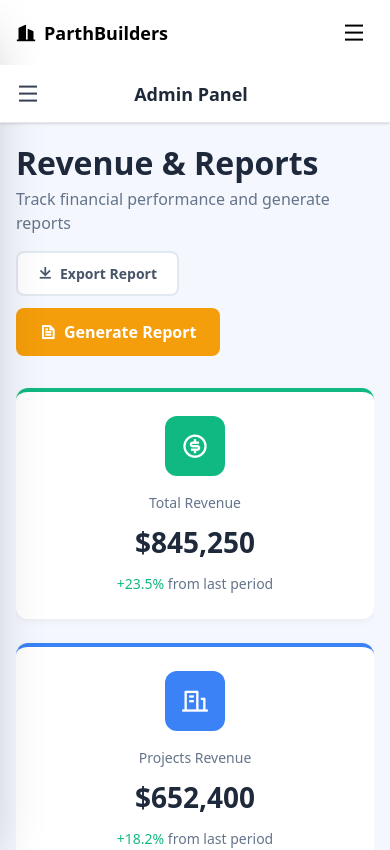
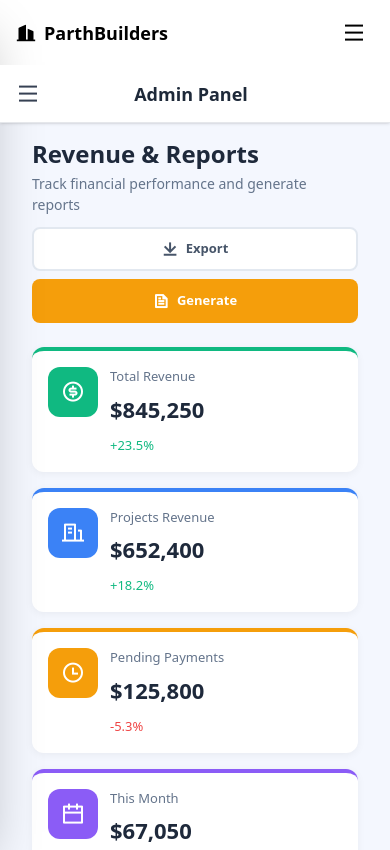
Before and after one commit to udaykene/react-dashboard, a React (Vite) app: page /admin/revenue_reports in a window 390 px wide. Shown: the top 850 px of the page. Built offline with nearby package versions, Linux system fonts and the light colour scheme.

Commit message:
Add responsive taiwind classes on RevenueReports pages

```diff
--- a/src/pages/AdminRevenueReports.jsx
+++ b/src/pages/AdminRevenueReports.jsx
@@ -127,55 +127,59 @@ const AdminRevenueReports = () => {
 
   return (
     <AdminLayout>
-      <div className="flex h-screen flex-col overflow-y-auto no-scrollbar pb-6">
+      <div className="flex h-screen flex-col overflow-y-auto no-scrollbar pb-4 sm:pb-6 px-4 sm:px-6 lg:px-8">
         {/* Header Section */}
-        <div className="mb-8 flex flex-col items-start justify-between gap-4 md:flex-row md:items-center">
-          <div>
-            <h1 className="m-0 text-[2rem] font-bold text-[#1e293b]">Revenue & Reports</h1>
-            <p className="m-0 text-[1rem] text-[#64748b]">
+        <div className="mb-6 sm:mb-8 flex flex-col items-start justify-between gap-3 sm:gap-4 md:flex-row md:items-center">
+          <div className="w-full md:w-auto">
+            <h1 className="m-0 text-[1.5rem] sm:text-[1.75rem] md:text-[2rem] font-bold text-[#1e293b] leading-tight">
+              Revenue & Reports
+            </h1>
+            <p className="m-0 text-[0.875rem] sm:text-[0.9375rem] md:text-[1rem] text-[#64748b] mt-1 sm:mt-0">
               Track financial performance and generate reports
             </p>
           </div>
-          <div className="flex flex-wrap gap-3">
-            <button className="flex items-center gap-2 rounded-lg border-2 border-[#e2e8f0] bg-white px-5 py-2.5 text-[0.875rem] font-semibold text-[#475569] transition-all hover:border-[#f59e0b] hover:bg-[#fef3c7] hover:text-[#d97706]">
-              <i className="ri-download-line"></i>
-              Export Report
+          <div className="flex flex-col xs:flex-row w-full md:w-auto gap-2 sm:gap-3">
+            <button className="flex items-center justify-center gap-2 rounded-lg border-2 border-[#e2e8f0] bg-white px-4 sm:px-5 py-2 sm:py-2.5 text-[0.8125rem] sm:text-[0.875rem] font-semibold text-[#475569] transition-all hover:border-[#f59e0b] hover:bg-[#fef3c7] hover:text-[#d97706] whitespace-nowrap">
+              <i className="ri-download-line text-base sm:text-lg"></i>
+              <span className="hidden xs:inline">Export Report</span>
+              <span className="xs:hidden">Export</span>
             </button>
-            <button className="flex items-center gap-2 rounded-lg bg-[#f59e0b] px-6 py-3 font-semibold text-white transition-all hover:bg-[#d97706]">
-              <i className="ri-file-text-line"></i>
-              Generate Report
+            <button className="flex items-center justify-center gap-2 rounded-lg bg-[#f59e0b] px-4 sm:px-6 py-2.5 sm:py-3 font-semibold text-white transition-all hover:bg-[#d97706] text-[0.8125rem] sm:text-[0.875rem] md:text-[1rem] whitespace-nowrap">
+              <i className="ri-file-text-line text-base sm:text-lg"></i>
+              <span className="hidden xs:inline">Generate Report</span>
+              <span className="xs:hidden">Generate</span>
             </button>
           </div>
         </div>
 
         {/* Revenue Stats Grid */}
-        <div className="mb-8 grid grid-cols-1 gap-6 sm:grid-cols-2 lg:grid-cols-4">
+        <div className="mb-6 sm:mb-8 grid grid-cols-1 gap-4 sm:gap-5 md:gap-6 sm:grid-cols-2 lg:grid-cols-4">
           {revenueStats.map((stat, index) => (
             <div
               key={index}
-              className="flex flex-col items-center rounded-[12px] border-t-4 bg-white p-6 text-center shadow-[0_2px_8px_rgba(0,0,0,0.05)] transition-all duration-300 hover:translate-y-[-4px] hover:shadow-[0_8px_20px_rgba(0,0,0,0.1)] md:flex-row md:items-start md:text-left"
+              className="flex flex-row items-start gap-3 sm:gap-4 rounded-[12px] border-t-4 bg-white p-4 sm:p-5 md:p-6 shadow-[0_2px_8px_rgba(0,0,0,0.05)] transition-all duration-300 hover:translate-y-[-4px] hover:shadow-[0_8px_20px_rgba(0,0,0,0.1)]"
               style={{ borderTopColor: stat.color }}
             >
               <div
-                className="mb-4 flex h-[60px] w-[60px] flex-shrink-0 items-center justify-center rounded-[12px] text-[1.75rem] text-white md:mb-0 md:mr-4"
+                className="flex h-[50px] w-[50px] sm:h-[55px] sm:w-[55px] md:h-[60px] md:w-[60px] flex-shrink-0 items-center justify-center rounded-[12px] text-[1.5rem] sm:text-[1.625rem] md:text-[1.75rem] text-white"
                 style={{ backgroundColor: stat.color }}
               >
                 <i className={stat.icon}></i>
               </div>
-              <div className="flex-1">
-                <p className="m-0 mb-2 text-[0.875rem] font-medium text-[#64748b]">
+              <div className="flex-1 min-w-0">
+                <p className="m-0 mb-1.5 sm:mb-2 text-[0.8125rem] sm:text-[0.875rem] font-medium text-[#64748b]">
                   {stat.title}
                 </p>
-                <h3 className="m-0 mb-2 text-[1.75rem] font-bold text-[#1e293b]">
+                <h3 className="m-0 mb-1.5 sm:mb-2 text-[1.375rem] sm:text-[1.5rem] md:text-[1.75rem] font-bold text-[#1e293b] truncate">
                   {stat.value}
                 </h3>
                 <span
-                  className={`text-[0.875rem] font-medium ${
+                  className={`text-[0.8125rem] sm:text-[0.875rem] font-medium ${
                     stat.change === "increase" ? "text-[#10b981]" : "text-[#ef4444]"
                   }`}
                 >
                   {stat.trend}{" "}
-                  <span className="text-[#64748b]">from last period</span>
+                  <span className="text-[#64748b] hidden xs:inline">from last period</span>
                 </span>
               </div>
             </div>
@@ -183,19 +187,19 @@ const AdminRevenueReports = () => {
         </div>
 
         {/* Main Content Grid */}
-        <div className="grid grid-cols-1 gap-6 lg:grid-cols-3">
+        <div className="grid grid-cols-1 gap-4 sm:gap-5 md:gap-6 lg:grid-cols-3">
           {/* Revenue Chart - 2 columns */}
-          <div className="rounded-[12px] bg-white p-6 shadow-[0_2px_8px_rgba(0,0,0,0.05)] lg:col-span-2">
-            <div className="mb-6 flex flex-col items-start justify-between gap-4 border-b-2 border-[#f1f5f9] pb-4 sm:flex-row sm:items-center">
-              <h2 className="text-[1.25rem] font-bold text-[#1e293b]">
+          <div className="rounded-[12px] bg-white p-4 sm:p-5 md:p-6 shadow-[0_2px_8px_rgba(0,0,0,0.05)] lg:col-span-2">
+            <div className="mb-4 sm:mb-5 md:mb-6 flex flex-col items-start justify-between gap-3 sm:gap-4 border-b-2 border-[#f1f5f9] pb-3 sm:pb-4">
+              <h2 className="text-[1.125rem] sm:text-[1.25rem] font-bold text-[#1e293b]">
                 Revenue Overview
               </h2>
-              <div className="flex gap-2">
+              <div className="flex gap-2 w-full sm:w-auto">
                 {["week", "month", "year"].map((period) => (
                   <button
                     key={period}
                     onClick={() => setSelectedPeriod(period)}
-                    className={`rounded-lg border-2 px-4 py-2 text-[0.875rem] font-semibold transition-all ${
+                    className={`flex-1 sm:flex-initial rounded-lg border-2 px-3 sm:px-4 py-1.5 sm:py-2 text-[0.75rem] sm:text-[0.8125rem] md:text-[0.875rem] font-semibold transition-all ${
                       selectedPeriod === period
                         ? "border-[#f59e0b] bg-[#fef3c7] text-[#d97706]"
                         : "border-transparent bg-[#f1f5f9] text-[#475569] hover:bg-[#e2e8f0]"
@@ -208,27 +212,27 @@ const AdminRevenueReports = () => {
             </div>
 
             {/* Bar Chart */}
-            <div className="flex h-[320px] items-end justify-between gap-3 px-2">
+            <div className="flex h-[240px] sm:h-[280px] md:h-[320px] items-end justify-between gap-1 sm:gap-2 md:gap-3 px-1 sm:px-2">
               {monthlyRevenue.map((data, index) => (
                 <div
                   key={index}
-                  className="group flex flex-1 flex-col items-center gap-2"
+                  className="group flex flex-1 flex-col items-center gap-1.5 sm:gap-2"
                 >
                   <div className="relative w-full">
                     <div
                       className="w-full rounded-t-lg bg-gradient-to-t from-[#f59e0b] to-[#fbbf24] transition-all duration-500 hover:from-[#d97706] hover:to-[#f59e0b]"
                       style={{
-                        height: `${(data.revenue / maxRevenue) * 260}px`,
+                        height: `${(data.revenue / maxRevenue) * (window.innerWidth < 640 ? 200 : window.innerWidth < 768 ? 220 : 260)}px`,
                         minHeight: "20px",
                       }}
                     >
-                      <div className="absolute -top-10 left-1/2 hidden -translate-x-1/2 rounded-lg bg-[#1e293b] px-3 py-2 text-[0.75rem] font-semibold text-white shadow-lg group-hover:block">
+                      <div className="absolute -top-8 sm:-top-10 left-1/2 hidden -translate-x-1/2 rounded-lg bg-[#1e293b] px-2 sm:px-3 py-1 sm:py-2 text-[0.65rem] sm:text-[0.75rem] font-semibold text-white shadow-lg group-hover:block whitespace-nowrap z-10">
                         ${(data.revenue / 1000).toFixed(0)}K
                         <div className="absolute -bottom-1 left-1/2 h-2 w-2 -translate-x-1/2 rotate-45 bg-[#1e293b]"></div>
                       </div>
                     </div>
                   </div>
-                  <span className="text-[0.75rem] font-medium text-[#64748b]">
+                  <span className="text-[0.625rem] sm:text-[0.6875rem] md:text-[0.75rem] font-medium text-[#64748b]">
                     {data.month}
                   </span>
                 </div>
@@ -237,22 +241,22 @@ const AdminRevenueReports = () => {
           </div>
 
           {/* Revenue Breakdown - 1 column */}
-          <div className="rounded-[12px] bg-white p-6 shadow-[0_2px_8px_rgba(0,0,0,0.05)]">
-            <div className="mb-6 border-b-2 border-[#f1f5f9] pb-4">
-              <h2 className="text-[1.25rem] font-bold text-[#1e293b]">
+          <div className="rounded-[12px] bg-white p-4 sm:p-5 md:p-6 shadow-[0_2px_8px_rgba(0,0,0,0.05)]">
+            <div className="mb-4 sm:mb-5 md:mb-6 border-b-2 border-[#f1f5f9] pb-3 sm:pb-4">
+              <h2 className="text-[1.125rem] sm:text-[1.25rem] font-bold text-[#1e293b]">
                 Revenue by Category
               </h2>
             </div>
 
-            <div className="mb-8 flex items-center justify-center">
-              <div className="relative h-[200px] w-[200px]">
+            <div className="mb-6 sm:mb-8 flex items-center justify-center">
+              <div className="relative h-[160px] w-[160px] sm:h-[180px] sm:w-[180px] md:h-[200px] md:w-[200px]">
                 {/* Donut Chart SVG */}
                 <svg className="h-full w-full -rotate-90 transform">
                   {projectRevenueBreakdown.map((item, index) => {
                     const totalPercentage = projectRevenueBreakdown
                       .slice(0, index)
                       .reduce((sum, i) => sum + i.percentage, 0);
-                    const radius = 80;
+                    const radius = window.innerWidth < 640 ? 64 : window.innerWidth < 768 ? 72 : 80;
                     const circumference = 2 * Math.PI * radius;
                     const strokeDasharray = `${
                       (item.percentage / 100) * circumference
@@ -263,12 +267,12 @@ const AdminRevenueReports = () => {
                     return (
                       <circle
                         key={index}
-                        cx="100"
-                        cy="100"
+                        cx={window.innerWidth < 640 ? "80" : window.innerWidth < 768 ? "90" : "100"}
+                        cy={window.innerWidth < 640 ? "80" : window.innerWidth < 768 ? "90" : "100"}
                         r={radius}
                         fill="none"
                         stroke={item.color}
-                        strokeWidth="28"
+                        strokeWidth={window.innerWidth < 640 ? "22" : window.innerWidth < 768 ? "25" : "28"}
                         strokeDasharray={strokeDasharray}
                         strokeDashoffset={strokeDashoffset}
                         className="transition-all duration-300 hover:opacity-80"
@@ -277,36 +281,36 @@ const AdminRevenueReports = () => {
                   })}
                 </svg>
                 <div className="absolute inset-0 flex flex-col items-center justify-center">
-                  <span className="text-[0.875rem] font-medium text-[#64748b]">
+                  <span className="text-[0.75rem] sm:text-[0.8125rem] md:text-[0.875rem] font-medium text-[#64748b]">
                     Total
                   </span>
-                  <span className="text-[1.5rem] font-bold text-[#1e293b]">
+                  <span className="text-[1.25rem] sm:text-[1.375rem] md:text-[1.5rem] font-bold text-[#1e293b]">
                     $845K
                   </span>
                 </div>
               </div>
             </div>
 
-            <div className="flex flex-col gap-3">
+            <div className="flex flex-col gap-2 sm:gap-3">
               {projectRevenueBreakdown.map((item, index) => (
                 <div
                   key={index}
-                  className="flex items-center justify-between rounded-lg bg-[#f8fafc] p-3 transition-all hover:bg-[#f1f5f9]"
+                  className="flex items-center justify-between rounded-lg bg-[#f8fafc] p-2.5 sm:p-3 transition-all hover:bg-[#f1f5f9]"
                 >
-                  <div className="flex items-center gap-3">
+                  <div className="flex items-center gap-2 sm:gap-3 min-w-0">
                     <div
-                      className="h-4 w-4 rounded-full"
+                      className="h-3 w-3 sm:h-4 sm:w-4 rounded-full flex-shrink-0"
                       style={{ backgroundColor: item.color }}
                     ></div>
-                    <span className="text-[0.875rem] font-medium text-[#1e293b]">
+                    <span className="text-[0.8125rem] sm:text-[0.875rem] font-medium text-[#1e293b] truncate">
                       {item.category}
                     </span>
                   </div>
-                  <div className="flex items-center gap-3">
-                    <span className="text-[0.875rem] font-semibold text-[#64748b]">
+                  <div className="flex items-center gap-2 sm:gap-3 flex-shrink-0">
+                    <span className="text-[0.8125rem] sm:text-[0.875rem] font-semibold text-[#64748b]">
                       {item.percentage}%
                     </span>
-                    <span className="text-[0.875rem] font-bold text-[#1e293b]">
+                    <span className="text-[0.8125rem] sm:text-[0.875rem] font-bold text-[#1e293b]">
                       ${(item.amount / 1000).toFixed(0)}K
                     </span>
                   </div>
@@ -317,51 +321,51 @@ const AdminRevenueReports = () => {
         </div>
 
         {/* Recent Transactions */}
-        <div className="mt-6 rounded-[12px] bg-white p-6 shadow-[0_2px_8px_rgba(0,0,0,0.05)]">
-          <div className="mb-6 flex flex-col items-start justify-between gap-4 border-b-2 border-[#f1f5f9] pb-4 sm:flex-row sm:items-center">
-            <h2 className="text-[1.25rem] font-bold text-[#1e293b]">
+        <div className="mt-4 sm:mt-5 md:mt-6 rounded-[12px] bg-white p-4 sm:p-5 md:p-6 shadow-[0_2px_8px_rgba(0,0,0,0.05)]">
+          <div className="mb-4 sm:mb-5 md:mb-6 flex flex-col sm:flex-row items-start justify-between gap-3 sm:gap-4 border-b-2 border-[#f1f5f9] pb-3 sm:pb-4">
+            <h2 className="text-[1.125rem] sm:text-[1.25rem] font-bold text-[#1e293b]">
               Recent Transactions
             </h2>
-            <button className="rounded-lg px-4 py-2 text-[0.875rem] font-semibold text-[#f59e0b] transition-all hover:bg-[#fef3c7]">
+            <button className="rounded-lg px-3 sm:px-4 py-1.5 sm:py-2 text-[0.8125rem] sm:text-[0.875rem] font-semibold text-[#f59e0b] transition-all hover:bg-[#fef3c7]">
               View All
             </button>
           </div>
 
-          <div className="flex flex-col gap-3">
+          <div className="flex flex-col gap-2.5 sm:gap-3">
             {recentTransactions.map((transaction) => (
               <div
                 key={transaction.id}
-                className="group flex flex-col items-start justify-between gap-4 rounded-lg border-l-4 border-transparent bg-[#f8fafc] p-5 transition-all duration-300 hover:translate-x-1 hover:border-[#f59e0b] hover:bg-white hover:shadow-[0_4px_12px_rgba(0,0,0,0.08)] lg:flex-row lg:items-center"
+                className="group flex flex-col items-start justify-between gap-3 sm:gap-4 rounded-lg border-l-4 border-transparent bg-[#f8fafc] p-4 sm:p-5 transition-all duration-300 hover:translate-x-1 hover:border-[#f59e0b] hover:bg-white hover:shadow-[0_4px_12px_rgba(0,0,0,0.08)] lg:flex-row lg:items-center"
               >
-                <div className="flex flex-1 items-center gap-4">
-                  <div className="flex h-[50px] w-[50px] flex-shrink-0 items-center justify-center rounded-[10px] bg-gradient-to-br from-[#f59e0b] to-[#d97706] text-[1.5rem] text-white">
+                <div className="flex flex-col xs:flex-row flex-1 items-start xs:items-center gap-3 sm:gap-4 w-full">
+                  <div className="flex h-[45px] w-[45px] sm:h-[50px] sm:w-[50px] flex-shrink-0 items-center justify-center rounded-[10px] bg-gradient-to-br from-[#f59e0b] to-[#d97706] text-[1.375rem] sm:text-[1.5rem] text-white">
                     <i className="ri-money-dollar-circle-line"></i>
                   </div>
-                  <div className="flex-1">
-                    <h3 className="m-0 mb-1 text-[1rem] font-bold text-[#1e293b]">
+                  <div className="flex-1 min-w-0 w-full xs:w-auto">
+                    <h3 className="m-0 mb-1 text-[0.9375rem] sm:text-[1rem] font-bold text-[#1e293b]">
                       {transaction.client}
                     </h3>
-                    <p className="m-0 mb-2 flex items-center gap-2 text-[0.875rem] text-[#64748b]">
-                      <i className="ri-building-line"></i>
-                      {transaction.project}
+                    <p className="m-0 mb-1.5 sm:mb-2 flex items-center gap-2 text-[0.8125rem] sm:text-[0.875rem] text-[#64748b]">
+                      <i className="ri-building-line flex-shrink-0"></i>
+                      <span className="truncate">{transaction.project}</span>
                     </p>
-                    <span className="inline-block rounded-md bg-[#f1f5f9] px-2 py-1 text-[0.75rem] font-medium text-[#64748b]">
+                    <span className="inline-block rounded-md bg-[#f1f5f9] px-2 py-1 text-[0.6875rem] sm:text-[0.75rem] font-medium text-[#64748b]">
                       {transaction.type}
                     </span>
                   </div>
                 </div>
 
-                <div className="flex w-full items-center justify-between gap-4 lg:w-auto">
+                <div className="flex w-full items-center justify-between gap-3 sm:gap-4 lg:w-auto lg:flex-shrink-0">
                   <div className="flex flex-col items-start lg:items-end">
-                    <span className="text-[1.25rem] font-bold text-[#1e293b]">
+                    <span className="text-[1.125rem] sm:text-[1.25rem] font-bold text-[#1e293b]">
                       {transaction.amount}
                     </span>
-                    <span className="text-[0.75rem] text-[#94a3b8]">
+                    <span className="text-[0.6875rem] sm:text-[0.75rem] text-[#94a3b8] whitespace-nowrap">
                       {transaction.date}
                     </span>
                   </div>
                   <span
-                    className={`rounded-md px-4 py-2 text-[0.875rem] font-semibold capitalize ${getStatusStyles(
+                    className={`rounded-md px-3 sm:px-4 py-1.5 sm:py-2 text-[0.75rem] sm:text-[0.8125rem] md:text-[0.875rem] font-semibold capitalize whitespace-nowrap ${getStatusStyles(
                       transaction.status
                     )}`}
                   >
```
